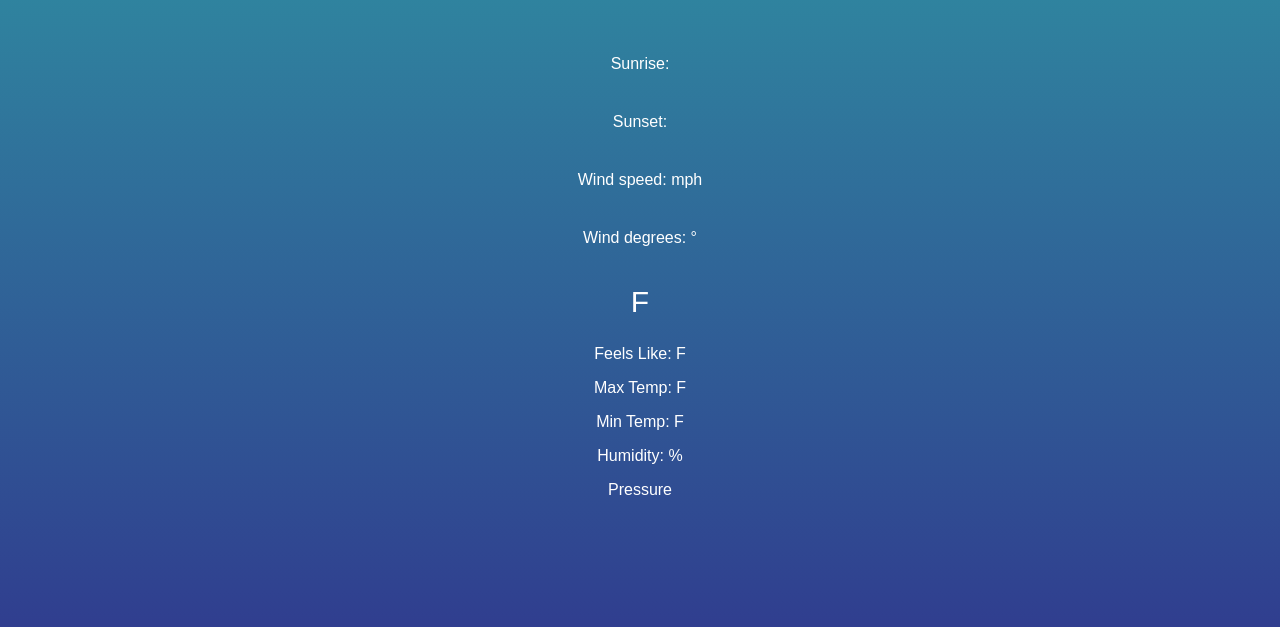
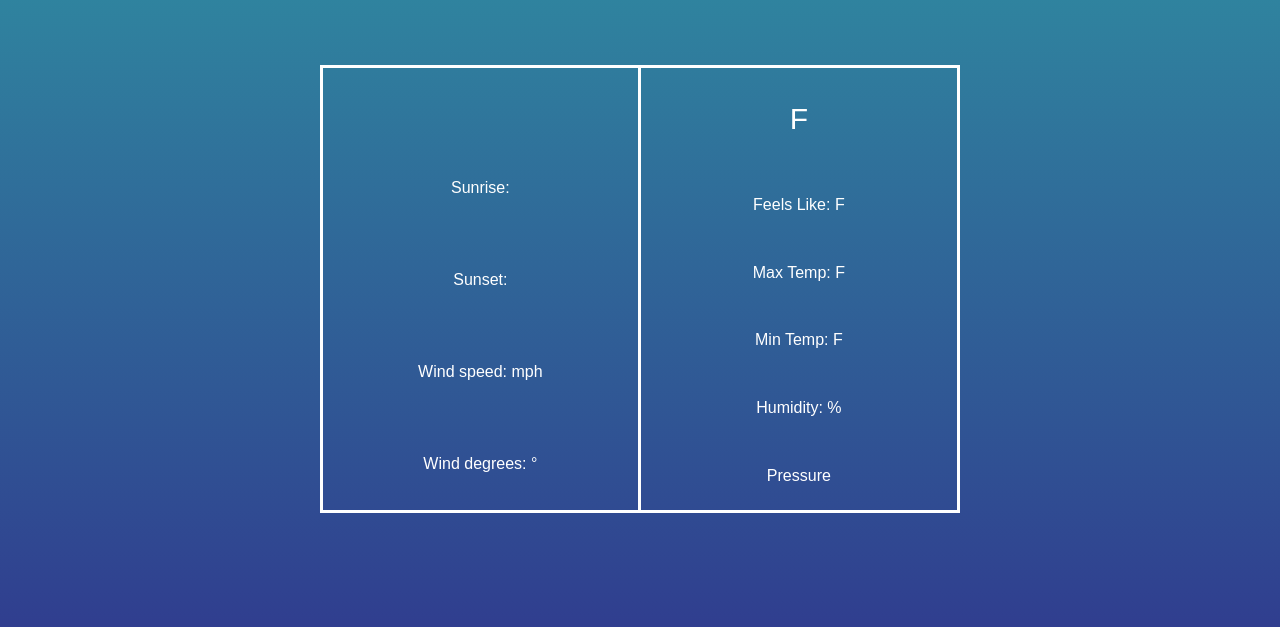
Before and after one commit to joshuayannix/dv-weather, a plain HTML site: page index.html in a window 1280 px wide. Shown: the part 173-800 px from the top of the page. Drawn offline with Linux system fonts and the light colour scheme.

Commit message:
css cleanup

```diff
--- a/index.html
+++ b/index.html
@@ -9,22 +9,25 @@
 <body>
 
   <div class="location">
+
     <section class="location-header">
       <h1 class="location-timezone">Timezone</h1>
       <img id='location-icon'>
       <h1 class='location-name'></h1>
       <h2 class="location-country"></h2>
     </section>
-    <section class="location-subheader">
+
+    <section class="data">
+
+      <section class="details">
         <h1 class="temperature-description"></h1>
         <div>Sunrise: <span class="location-sunrise"></span></div>
         <div>Sunset: <span class="location-sunset"></span></div>
         <div>Wind speed: <span class="wind-speed"></span> mph</div>
         <div>Wind degrees: <span class="wind-deg"></span>°</div>
       </section>
-  </div>
 
-  <div class="temperature">
+      <section class="description">
         <div class="degree-section">
           <h2 class="temperature-degree"></h2>
           <span>F</span>
@@ -34,6 +37,9 @@
         <div>Min Temp: <span class="temp-min"></span> F</div>
         <div>Humidity: <span class="humidity"></span>%</div>
         <div>Pressure <span class="pressure"></span></div>
+      </section>
+
+    </section>
 
   </div>
 
--- a/style.css
+++ b/style.css
@@ -16,7 +16,7 @@ body {
 }
 
 .location {
-  height: 40vh;
+  height: 80vh;
   width: 50%;
   display: flex;
   justify-content: space-around;
@@ -24,15 +24,24 @@ body {
   flex-direction: column;
 }
 
+.data {
+  display: flex;
+  justify-content: space-around;
+  align-items: center;
+  width: 100%;
+  height: 70%;
+  border: 3px solid white;
+}
 .location-header {
   display: flex;
+  border: 3px solid white;
   align-items: center;
   justify-content: space-between;
   width: 100%;
   padding: 10px;
 }
 
-.location-subheader {
+.details, .description {
   display: flex;
   flex-direction: column;
   align-items: center;
@@ -41,13 +50,8 @@ body {
   width: 100%;
 }
 
-.temperature{
-  height: 30vh;
-  width: 50%;
-  display: flex;
-  justify-content: space-around;
-  align-items: center;
-  flex-direction: column;
+.details {
+  border-right: 3px solid white;
 }
 
 
```
Lines whose indentation alone changed are shown as unchanged.
